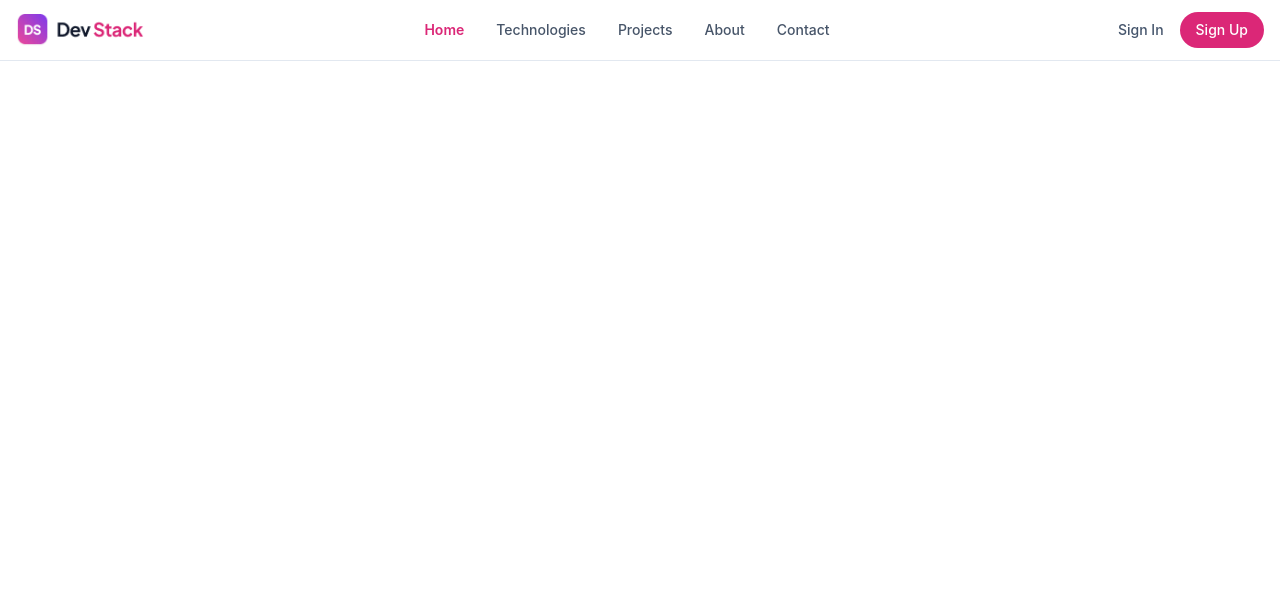
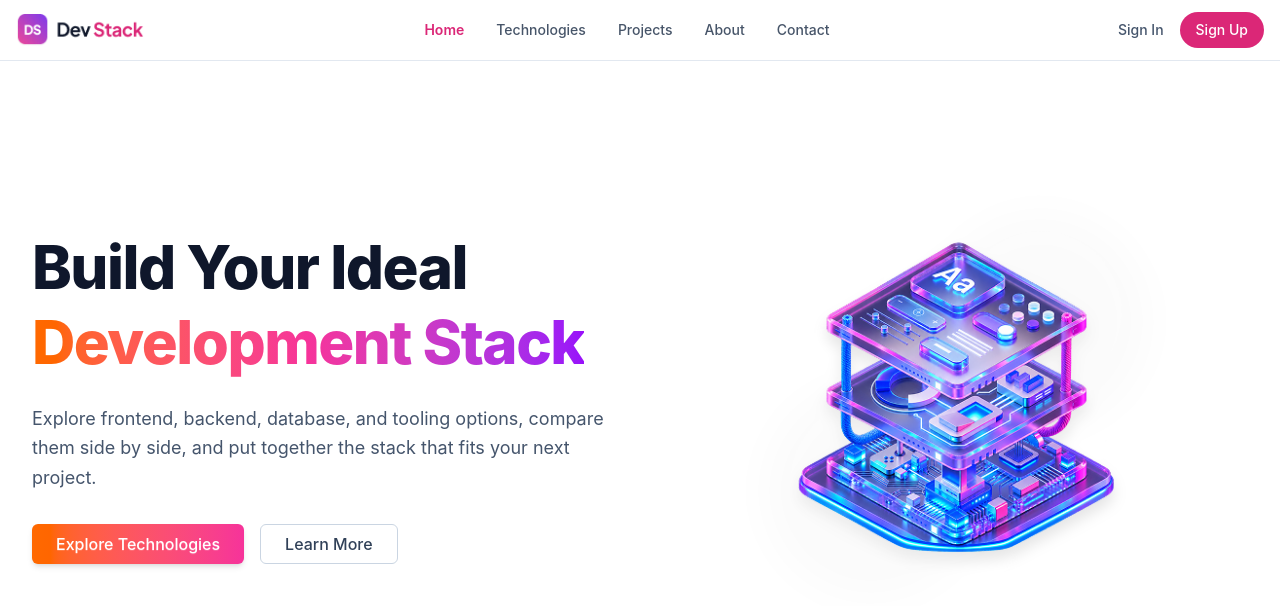
Before and after one commit to akashonline24hour/dev-stack-app, a React (Vite) app: page / in a window 1280 px wide. Shown: the top 606 px of the page. Built offline with nearby package versions, Linux system fonts and the light colour scheme.

Commit message:
feat(ui): Add Hero section with gradient heading and buttons

```diff
--- a/src/App.jsx
+++ b/src/App.jsx
@@ -1,9 +1,11 @@
+import Hero from "./components/Hero";
 import Navbar from "./components/Navbar";
 
 function App() {
   return (
     <>
       <Navbar />
+      <Hero />
     </>
   );
 }
--- /dev/null
+++ b/src/components/Hero.jsx
@@ -0,0 +1,59 @@
+import heroImage from "../assets/images/banner-stack.png";
+
+const Hero = () => {
+  return (
+    <section className="bg-white py-12 md:py-16 lg:py-20">
+      <div className="container mx-auto px-4 sm:px-6 lg:px-8">
+        <div className="grid grid-cols-1 lg:grid-cols-2 gap-10 lg:gap-12 items-center">
+          {/* Left Column: Text Content & Actions */}
+          <div className="text-center lg:text-left space-y-6">
+            {/* Title Text & Gradient Text */}
+            <h1 className="text-4xl sm:text-5xl lg:text-6xl font-extrabold tracking-tight text-slate-900 leading-tight">
+              Build Your Ideal <br className="hidden sm:inline" />
+              <span className="bg-linear-to-r from-orange-500 via-pink-500 to-purple-600 bg-clip-text text-transparent">
+                Development Stack
+              </span>
+            </h1>
+
+            {/* Description Text */}
+            <p className="text-slate-600 text-sm sm:text-base lg:text-lg max-w-xl mx-auto lg:mx-0 leading-relaxed">
+              Explore frontend, backend, database, and tooling options, compare
+              them side by side, and put together the stack that fits your next
+              project.
+            </p>
+
+            {/* Action Buttons */}
+            <div className="flex flex-wrap items-center justify-center lg:justify-start gap-4 pt-2">
+              {/* Gradient Button */}
+              <a
+                href="#technologies"
+                className="btn border-none bg-linear-to-r from-orange-500 to-pink-500 hover:from-orange-600 hover:to-pink-600 text-white font-medium text-sm sm:text-base px-6 py-3 rounded-md shadow-md transition-all duration-200"
+              >
+                Explore Technologies
+              </a>
+
+              {/* Outlined Button */}
+              <a
+                href="#about"
+                className="btn btn-outline border-slate-300 hover:border-slate-400 hover:bg-slate-100 text-slate-700 font-medium text-sm sm:text-base px-6 py-3 rounded-md transition-all duration-200"
+              >
+                Learn More
+              </a>
+            </div>
+          </div>
+
+          {/* Right Column: Banner Image */}
+          <div className="flex justify-center items-center">
+            <img
+              src={heroImage}
+              alt="Build Your Ideal Development Stack Graphic"
+              className="w-full max-w-md lg:max-w-lg object-contain drop-shadow-xl"
+            />
+          </div>
+        </div>
+      </div>
+    </section>
+  );
+};
+
+export default Hero;
```
